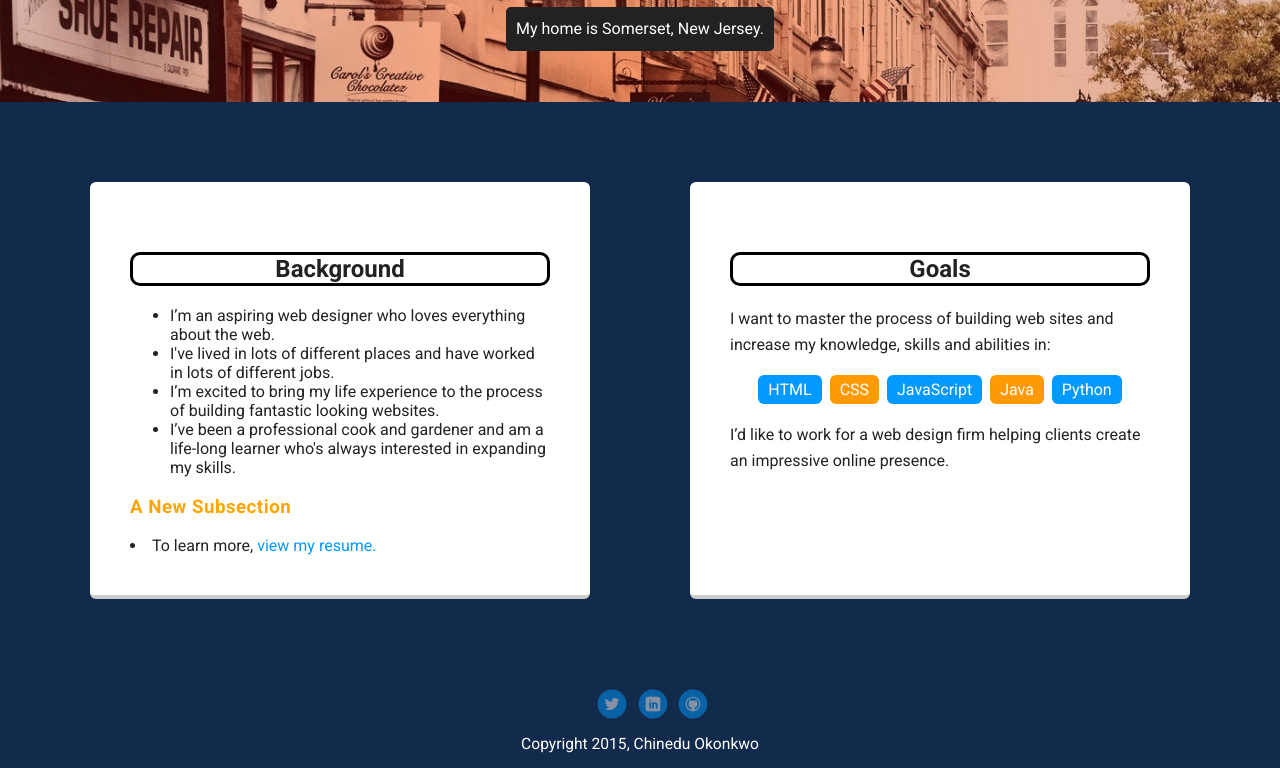
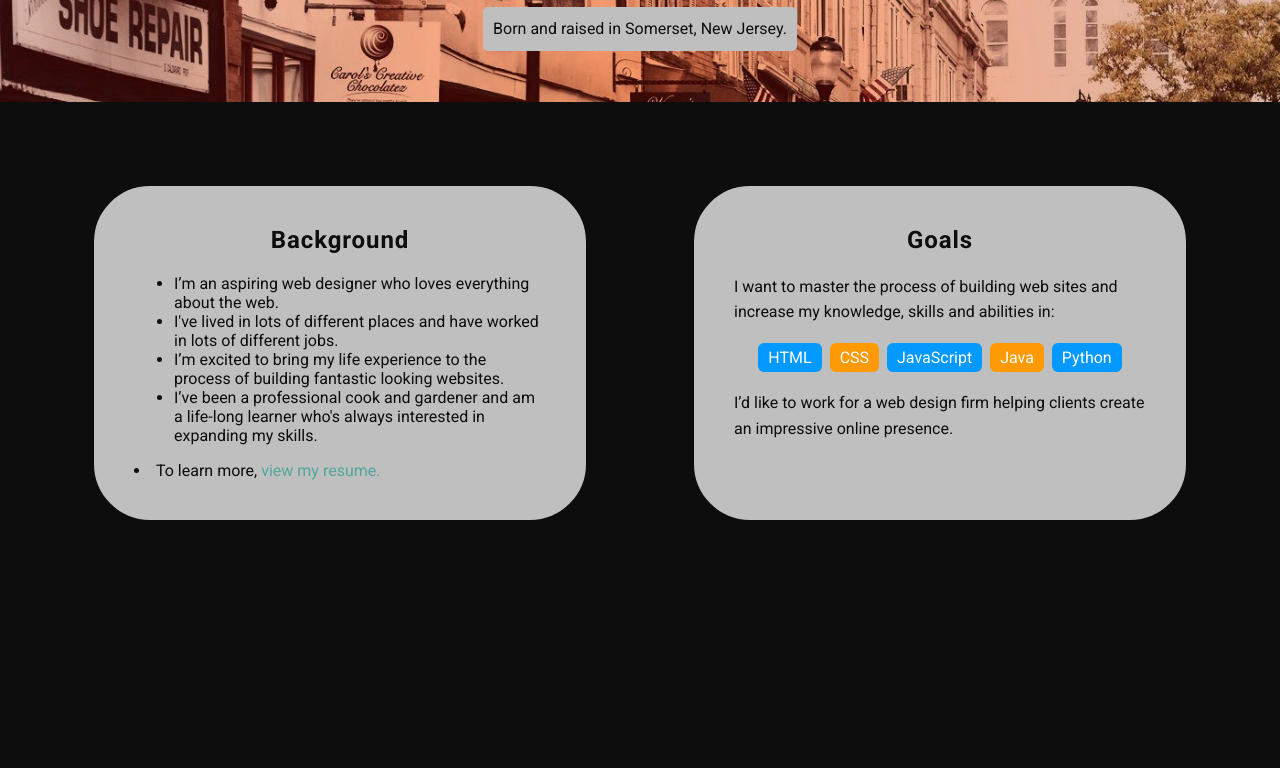
Before and after one commit to Chin-git/Unit-1-Project, a plain HTML site: page index.html in a window 1280 px wide. Shown: the part 348-1116 px from the top of the page. Drawn offline with Linux system fonts and the light colour scheme; a web font is replaced by a local one.

Commit message:
Work events

```diff
--- a/index.html
+++ b/index.html
@@ -6,13 +6,13 @@
   <meta name="viewport" content="width=device-width, initial-scale=1.0">
   <link rel="stylesheet" href="styles.css">
   <link href="https://fonts.googleapis.com/css?family=Muli%7CRoboto:400,300,500,700,900" rel="stylesheet">
+  <link href="https://stackpath.bootstrapcdn.com/font-awesome/4.7.0/css/font-awesome.min.css" rel="stylesheet" integrity="sha384-wvfXpqpZZVQGK6TAh5PVlGOfQNHSoD2xbE+QkPxCAFlNEevoEH3Sl0sibVcOQVnN" crossorigin="anonymous">
 </head>
   <body>
 
     <div class="main-nav">
         <ul class="nav">
           <li class="name">Chinedu Okonkwo</li>
-          <li></li>
           <li><a href="index.html">Home</a></li>
           <li><a href="resume.html">Experience</a></li>
           <li><a href="#">Contact</a></li>
@@ -23,7 +23,7 @@
 
       <img src= "images/Chinedu.jpg" alt = "Picture of Chinedu" class="profile-image">
       <h1 class="tag name">Hello, I'm Chinedu.</h1>
-      <p class="tag location">My home is Somerset, New Jersey.</p>
+      <p class="tag location">Born and raised in Somerset, New Jersey.</p>
     </header>
 
     <main class="flex">
@@ -35,7 +35,6 @@
           <li>I’m excited to bring my life experience to the process of building fantastic looking websites.</li>
           <li>I’ve been a professional cook and gardener and am a life-long learner who's always interested in expanding my skills.</li>
         </ul>
-        <h3>A New Subsection</h3>
           <li>To learn more, <a href="resume.html">view my resume.</a></li>
       </div>
 
@@ -54,15 +53,14 @@
 
     </main>
 
-
-
     <footer>
       <ul>
-        <li><a href="https://twitter.com/fullstackofchin" target="_blank" class="social twitter">Twitter</a></li>
-        <li><a href="https://www.linkedin.com/in/chinedu-okonkwo-b16a8992/" target="_blank" class="social linkedin">LinkedIn</a></li>
-        <li><a href="https://github.com/Chin-git" target="_blank" class="social github">Github</a></li>
+        <li><a href="https://twitter.com/fullstackofchin" target="_blank"><i class="fa fa-twitter" aria-hidden="true"></i></a></li>
+        <li><a href="https://www.linkedin.com/in/chinedu-okonkwo-b16a8992/" target="_blank"><i class="fa fa-linkedin" aria-hidden="true"></i></a></li>
+        <li><a href="https://github.com/Chin-git" target="_blank"><i class="fa fa-github" aria-hidden="true"></i></a></li>
+        <li><a href="https://www.instagram.com/chi.ne.du/" target="_blank"><i class="fa fa-instagram" aria-hidden="true"></i></a></li>
       </ul>
-      <p class="copyright">Copyright 2015, Chinedu Okonkwo</p>
+      <p class="copyright">&copy; 2020, Chinedu Okonkwo</p>
     </footer>
   </body>
-  </html>
+</html>
--- a/resume.css
+++ b/resume.css
@@ -1,5 +1,5 @@
-.font-resume {
-    font-family: "Arial"
+section {
+    font-family: "Arial";
 }
 
 header .main-image {
@@ -7,7 +7,7 @@ header .main-image {
   width: 150px;
   height: 150px;
   border-radius: 50%;
-  border: 3px solid white;
+  border: 3px solid #0D0D0D;
   transition: all .5s;
 
 }
--- a/styles.css
+++ b/styles.css
@@ -8,24 +8,24 @@ body {
   padding: 0;
   text-align: center;
   font-family: 'Roboto', sans-serif;
-  color: #222;
-  background: #122B4C;
+  color: #0D0D0D;
+  background-color: #0D0D0D;
 }
 /* Link Styles */
 
 a { /* selector: select which HTML tag you want to style */
   text-decoration: none; /* styling instructions */
-  color: #0499ff; /* purple text are the ccs properties */
+  color: #51A69D; /* purple text are the ccs properties */
 }
 a:hover {
-  color: #6633ff;
+  color: #BFBFBF;
 }
 
 /* Section Styles */
 
 .main-nav { /* styling by class */
   width: 100%;
-  background: black;
+  background: #0D0D0D;
   min-height: 30px;
   padding: 10px;
   position: fixed;
@@ -72,35 +72,40 @@ header .profile-image {
   width: 150px;
   height: 150px;
   border-radius: 50%;
-  border: 3px solid white;
+  border: 3px solid #0D0D0D;
   transition: all .5s;
 }
 header .profile-image:hover {
   transform: scale(1.2) rotate(360deg);
 }
 .tag {
-  background-color: #122B4C;
-  color: skyblue;
+  background-color: #0D0D0D;
+  color: #51A69D;
   padding: 10px;
   border-radius: 5px;
   display: table;
   margin: 10px auto;
 }
 .location {
-  background-color: #222;
-  color: white;
+  background-color: #BFBFBF;
+  color: #0D0D0D;
 }
 .card {
   margin: 30px;
   padding: 20px 40px 40px;
   max-width: 500px;
   text-align: left;
-  background: #fff;
-  border-bottom: 4px solid #ccc;
-  border-radius: 6px;
+  background: #BFBFBF;
+  border-bottom: 4px solid #0D0D0D;
+  border-radius: 60px;
+  border-left: 4px solid #0D0D0D;
+  border-top: 4px solid #0D0D0D;
+  border-right: 4px solid #0D0D0D;
+  transition: all .5s;
 }
 .card:hover {
-  border-color: #ff99ff;
+  border-color: #51A69D;
+  transform: scale(1.2);
 }
 
 ul.skills {
@@ -129,9 +134,9 @@ footer {
 
 footer .copyright {
   top: -8px;
-  margin-right: 20px;
+  margin-right: 0px;
   font-size: .75em;
-  color: white
+  color: whitesmoke;
 }
 
 footer ul {
@@ -142,28 +147,32 @@ footer ul {
 
 footer ul li {
   display: inline-block;
+  margin: 0 5px;
 }
 
-a.social {
-  display: inline-block;
-  text-indent: -9999px;
-  margin-left: 5px;
-  width: 30px;
-  height: 30px;
-  background-size: 30px 30px;
-  opacity: .5;
-  transition: all .25s;
+footer ul li a {
+    opacity: 0.8;
+    font-size: 30px
 }
-a.twitter {
-  background-image: url(images/twitter.svg);
+
+footer ul li a i.fa-twitter:hover {
+  color: white;
+  opacity: 1;
+
 }
-a.linkedin {
-  background-image: url(images/linkedin.svg);
+
+footer ul li a i.fa-instagram:hover {
+  color: orange;
+  opacity: 1;
 }
-a.github {
-  background-image: url(images/github.svg);
+
+footer ul li a i.fa-github:hover {
+  color: black;
+  opacity: 1;
 }
-a.social:hover {
+
+footer ul li a i.fa-linkedin:hover {
+  color: skyblue;
   opacity: 1;
 }
 .clearfix {
@@ -182,6 +191,7 @@ a.social:hover {
 
   header {
     min-height: 450px;
+    font: "Arial";
   }
 
   .nav {
@@ -196,6 +206,7 @@ a.social:hover {
 
   main {
     padding-top: 50px;
+    font: "Arial";
   }
 
   main p {
@@ -205,21 +216,15 @@ a.social:hover {
   footer {
     font-size: 1.3em;
     max-width: 1200px;
-    margin: 40px auto;
+    margin: 200px auto;
+    margin-bottom: auto;
   }
 
 }
 
-h3 {
-    color: orange;
-    letter-spacing: .5px;
-}
 
 .card-title { /* styling by class */
     text-align: center;
-    border: solid black 3px;
-    border-radius: 10px;
-    /* padding: 150px; Space between the element and it's border */
-    margin-top: 50px; /* controls space outside the border */
-    background:
+    border-radius: 60px;
+    letter-spacing: .9px;
 }
```
Also changed, not shown: resume.html (+6 -4 lines), images/portland.jpg (deleted).
